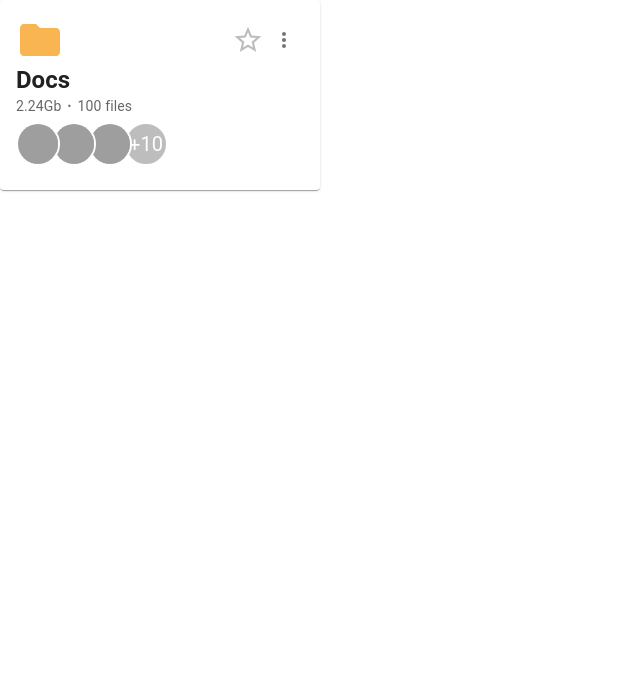
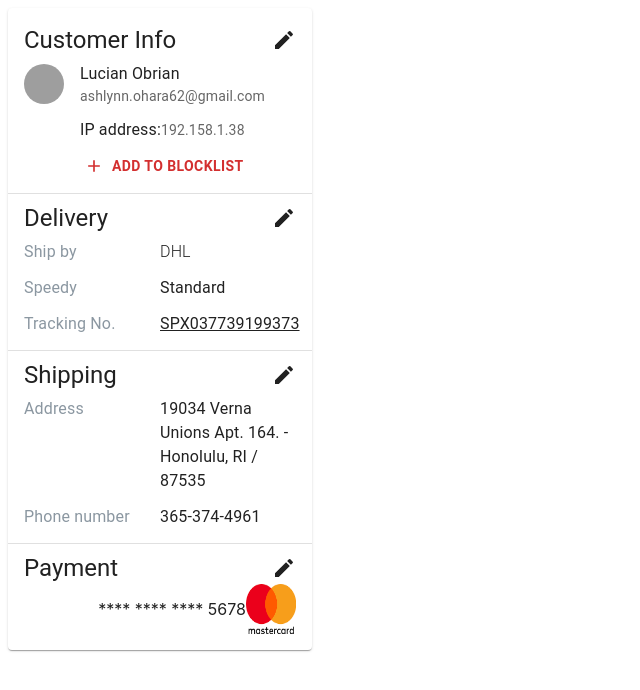
Before and after one commit to gopinath-2405/mui-minimals, a React (Create React App) app: page / in a window 1280 px wide. Shown: the top 690 px of the page, without its empty margins (0-640 px from the left). Built offline with nearby package versions, Linux system fonts and the light colour scheme; grey boxes are pictures that could not be loaded.

Commit message:
import customer card component

```diff
--- a/src/App.tsx
+++ b/src/App.tsx
@@ -1,13 +1,12 @@
 import React from 'react';
 import logo from './logo.svg';
 import './App.css';
-import FolderCard from './minimals/folder-card/FolderCard';
+import CustomerDetails from './minimals/customer-details/CustomerDetails';
 
 
 function App() {
   return (
-    <FolderCard />
-
+    <CustomerDetails />
   );
 }
 
```
